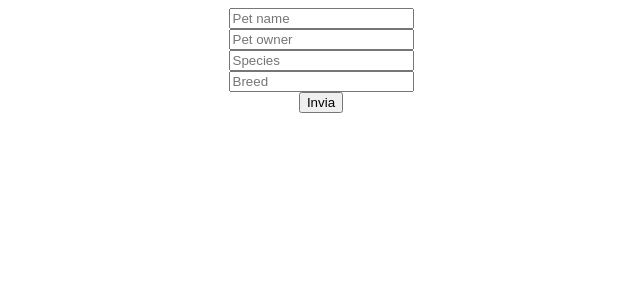
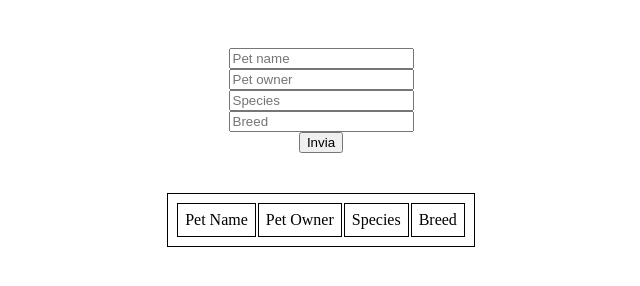
Before and after one commit to looloops/S7-L1, a plain HTML site: page index.html in a window 1280 px wide. Shown: the whole page, without its empty margins (319-959 px from the left). Drawn offline with Linux system fonts and the light colour scheme.

Commit message:
second commit

```diff
--- a/index.html
+++ b/index.html
@@ -5,17 +5,56 @@
     <meta charset="UTF-8">
     <meta name="viewport" content="width=device-width, initial-scale=1.0">
     <title>Document</title>
+    <style>
+        main {
+            display: flex;
+            flex-direction: column;
+            align-items: center;
+
+        }
+
+        table,
+        th,
+        td {
+            border: 1px solid black;
+            padding: 7px;
+        }
+
+        form {
+            display: flex;
+            margin-inline: auto;
+            padding: 40px;
+            flex-direction: column;
+            max-width: 400px;
+            align-items: center;
+        }
+    </style>
 </head>
 
 <body>
-    <main style="display: flex; justify-content: center;">
-        <form style="display: flex; flex-direction: column; max-width: 400px; align-items: center;">
+    <main>
+        <form>
             <input type="text" name="" id="petName" placeholder="Pet name">
             <input type="text" id="petOwner" placeholder="Pet owner">
             <input type="text" id="species" placeholder="Species">
             <input type="text" name="breed" id="breed" placeholder="Breed">
             <button type="submit">Invia</button>
         </form>
+        <div>
+            <table>
+                <thead>
+                    <tr>
+                        <td>Pet Name</td>
+                        <td>Pet Owner</td>
+                        <td>Species</td>
+                        <td>Breed</td>
+                    </tr>
+                </thead>
+                <tbody id="table">
+
+                </tbody>
+            </table>
+        </div>
     </main>
 
 
--- a/index.js
+++ b/index.js
@@ -35,9 +35,13 @@ class Pet {
     this.species = _species;
     this.breed = _breed;
   }
+  static sameOwner(pet1, pet2) {
+    return pet1.petOwner === pet2.petOwner;
+  }
 }
 
 const pets = [];
+const table = document.getElementById("table");
 
 formInput.onsubmit = function (e) {
   e.preventDefault();
@@ -48,4 +52,11 @@ formInput.onsubmit = function (e) {
   species.value = "";
   breed.value = "";
   console.log(pets);
+  const tr = document.createElement("tr");
+  table.appendChild(tr);
+  Object.keys(pet).forEach((key) => {
+    const td = document.createElement("td");
+    td.innerText = pet[key];
+    tr.appendChild(td);
+  });
 };
```
